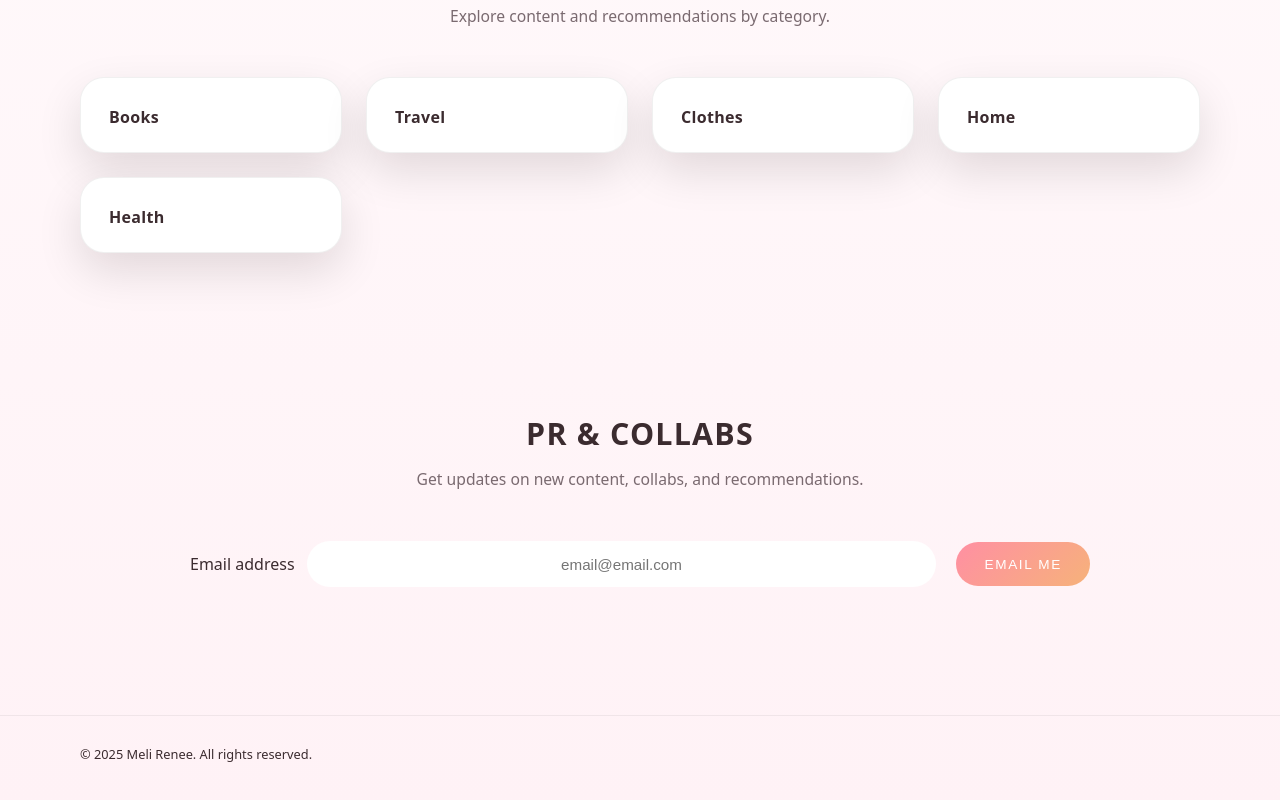
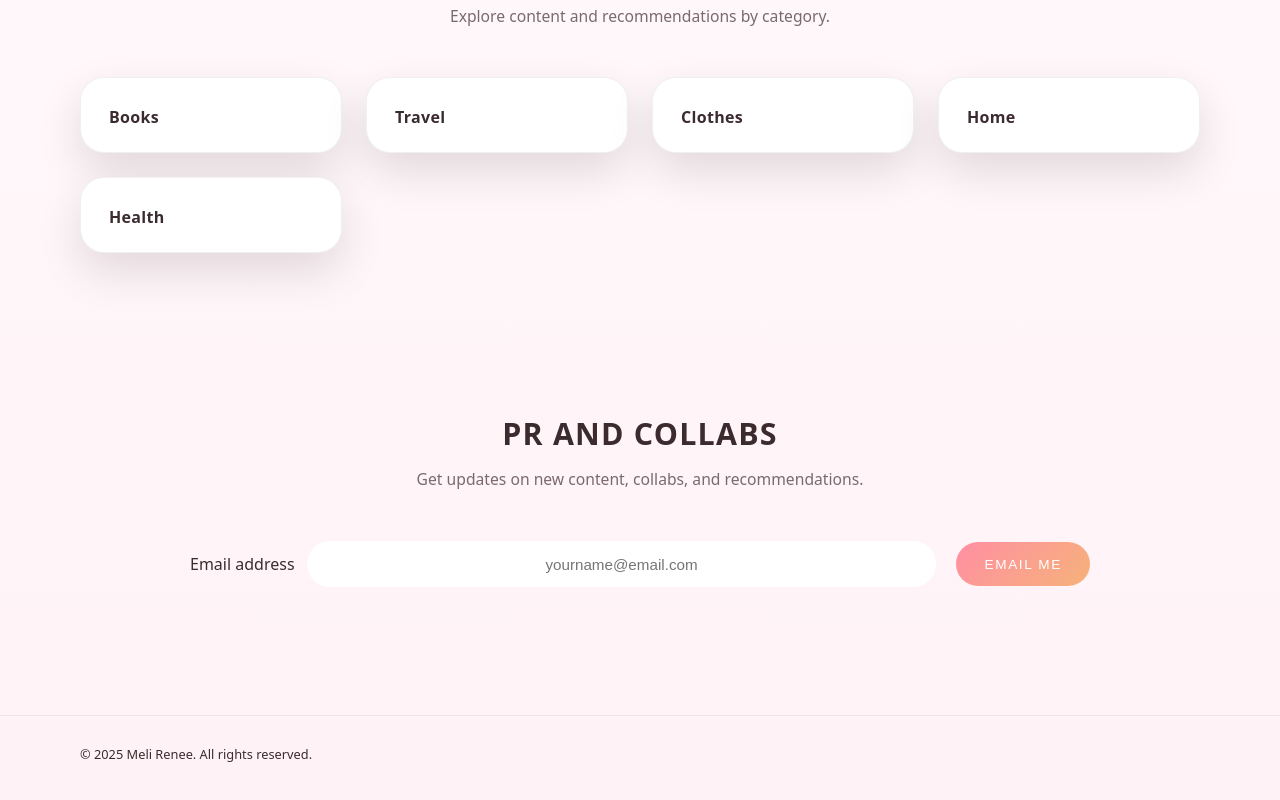
Before and after one commit to jwellsdev/Melissa_W_Website, a React (Vite) app: page / in a window 1280 px wide. Shown: the part 2350-3150 px from the top of the page. Built offline with nearby package versions, Linux system fonts and the light colour scheme.

Commit message:
Updated Email.jsx code to accept Netlify Forms.

```diff
--- a/src/components/sections/Email/Email.jsx
+++ b/src/components/sections/Email/Email.jsx
@@ -2,51 +2,121 @@ import { useState } from "react";
 import Section from "../../common/Section";
 import styles from "./Email.module.css";
 
+const FORM_NAME = "pr-collabs";
+
+const encode = (data) =>
+  Object.keys(data)
+    .map((key) => `${encodeURIComponent(key)}=${encodeURIComponent(data[key])}`)
+    .join("&");
+
 const Email = ({ id }) => {
   const [email, setEmail] = useState("");
+  const [botField, setBotField] = useState("");
+  const [status, setStatus] = useState("idle"); // idle | submitting | success | error
 
-  const handleSubmit = (e) => {
+  const handleSubmit = async (e) => {
     e.preventDefault();
 
-    window.location.href = `mailto:melireenesocials@gmail.com?subject=PR%20and%20Collabs${encodeURIComponent(
-      email
-    )}`; // open a mailto and prompt email to be sent.
+    // Honeypot filled => treat as spam; pretend success silently
+    if (botField) {
+      setStatus("success");
+      setEmail("");
+      setBotField("");
+      return;
+    }
 
-    setEmail(""); // clear field after submit
+    setStatus("submitting");
+
+    try {
+      const body = encode({
+        "form-name": FORM_NAME,
+        email,
+        "bot-field": botField,
+      });
+
+      const res = await fetch("/", {
+        method: "POST",
+        headers: { "Content-Type": "application/x-www-form-urlencoded" },
+        body,
+      });
+
+      if (!res.ok) throw new Error(`Netlify form submit failed: ${res.status}`);
+
+      setStatus("success");
+      setEmail("");
+      setBotField("");
+    } catch (err) {
+      console.error(err);
+      setStatus("error");
+    }
   };
 
   return (
     <Section
       id={id}
-      title="PR & Collabs"
+      title="PR AND COLLABS"
       subtitle="Get updates on new content, collabs, and recommendations."
     >
       <div className={styles.emailRow}>
-        {/* form just for the input */}
-        <form className={styles.emailForm} onSubmit={handleSubmit}>
+        <form
+          name={FORM_NAME}
+          method="POST"
+          data-netlify="true"
+          netlify-honeypot="bot-field"
+          className={styles.emailForm}
+          onSubmit={handleSubmit}
+        >
+          {/* required for Netlify */}
+          <input type="hidden" name="form-name" value={FORM_NAME} />
+
+          {/* honeypot (hidden via CSS) */}
+          <p className={styles.honeypot}>
+            <label>
+              Don’t fill this out:
+              <input
+                name="bot-field"
+                value={botField}
+                onChange={(e) => setBotField(e.target.value)}
+                autoComplete="off"
+              />
+            </label>
+          </p>
+
           <label className={styles.emailLabel}>
             Email address
             <input
               type="email"
               name="email"
               className={styles.emailInput}
-              placeholder="email@email.com"
+              placeholder="yourname@email.com"
               value={email}
               onChange={(e) => setEmail(e.target.value)}
               required
+              disabled={status === "submitting" || status === "success"}
             />
           </label>
+
+          <button
+            type="submit"
+            className={styles.emailButton}
+            disabled={status === "submitting" || status === "success"}
+          >
+            {status === "submitting" ? "SENDING..." : "EMAIL ME"}
+          </button>
         </form>
+      </div>
 
-        {/* button as sibling so layout is easier */}
-        <button
-          type="submit"
-          className={styles.emailButton}
-          onClick={handleSubmit}
-        >
-          EMAIL ME
-        </button>
-      </div>
+      {status === "success" && (
+        <p className={styles.successMessage}>
+          Thanks — you’re all set! We’ll be in touch soon.
+        </p>
+      )}
+
+      {status === "error" && (
+        <p className={styles.errorMessage}>
+          Something went wrong. Please try again.
+        </p>
+      )}
     </Section>
   );
 };
--- a/src/components/sections/Email/Email.module.css
+++ b/src/components/sections/Email/Email.module.css
@@ -62,6 +62,26 @@
   flex: 0 0 auto; /* button keeps its size */
 }
 
+.honeypot {
+  display: none;
+}
+
+.successMessage,
+.errorMessage {
+  max-width: 900px;
+  margin: 0.75rem auto 0;
+  text-align: center;
+  font-size: 0.95rem;
+}
+
+.successMessage {
+  color: var(--color-text-main);
+}
+
+.errorMessage {
+  color: #b42318;
+}
+
 /* @media (max-width: 768px) {
   .emailLayout {
     grid-template-columns: minmax(0, 1fr);
```
